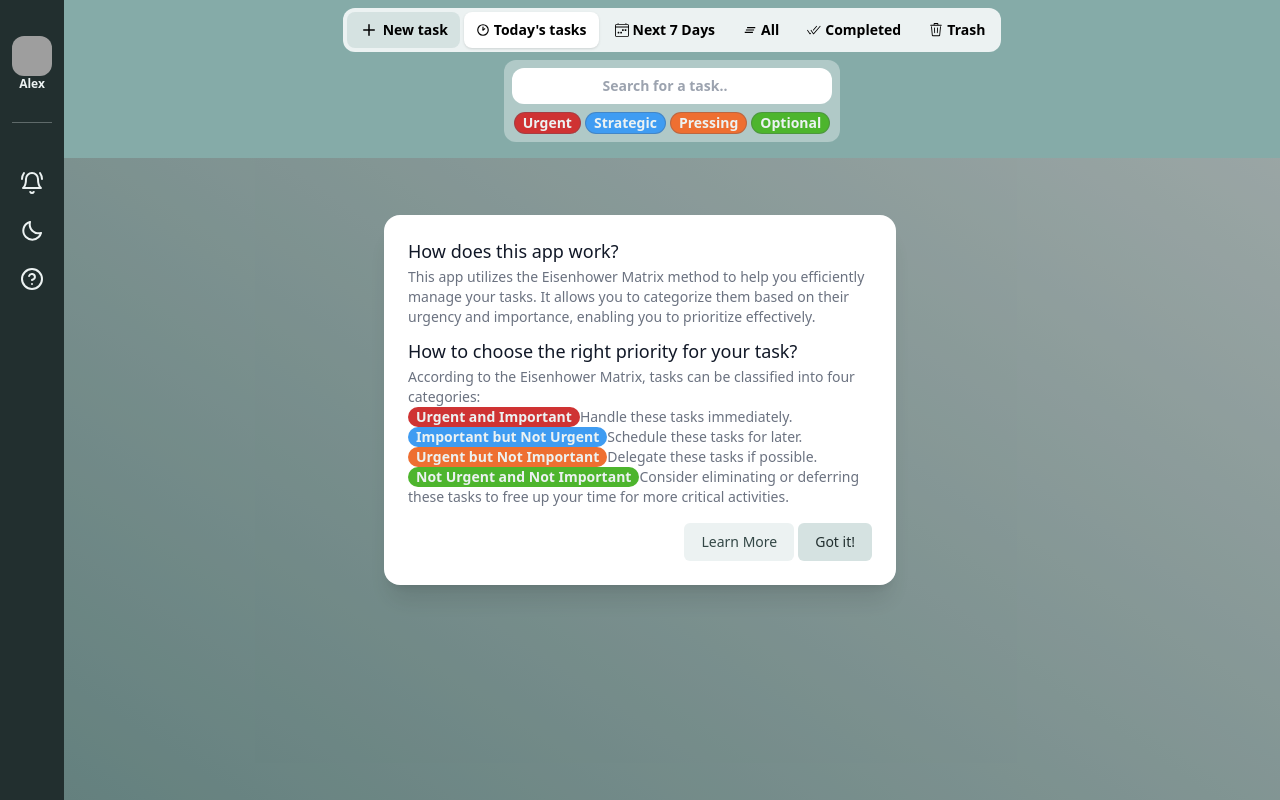
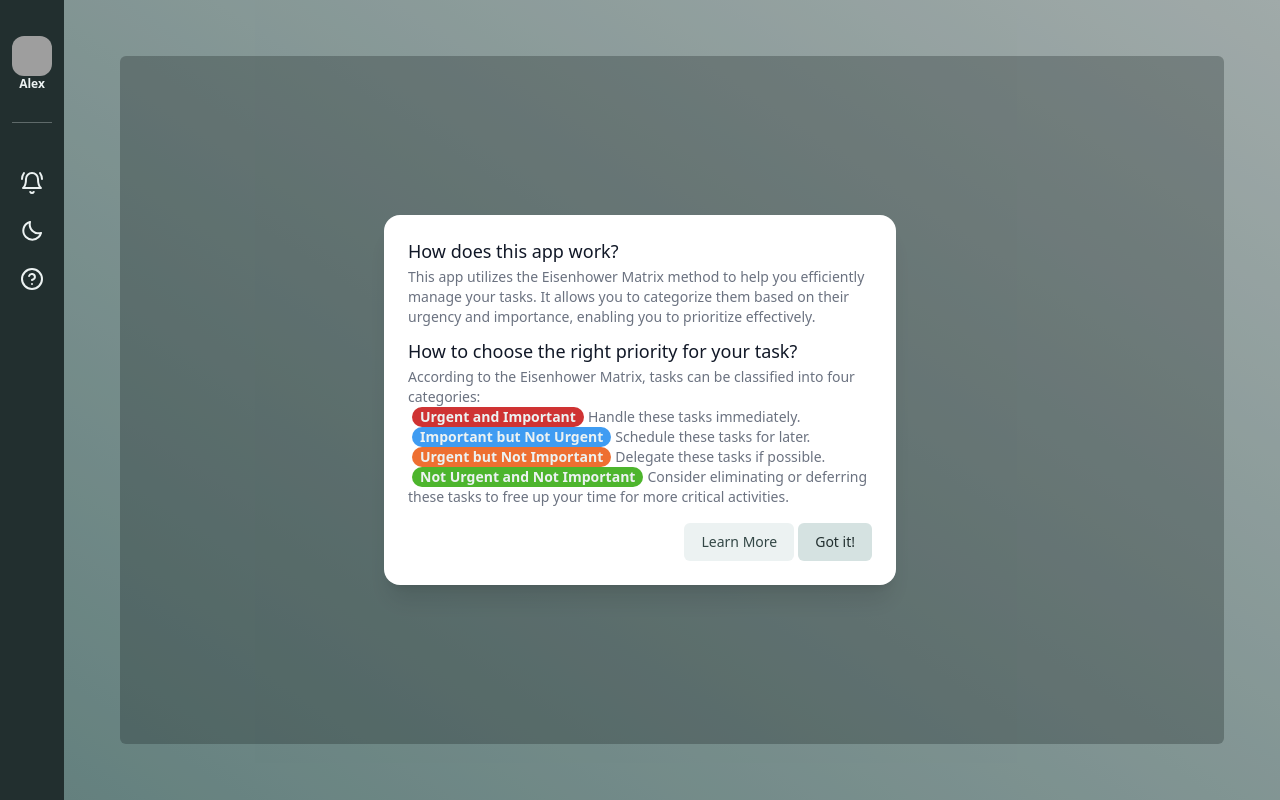
Before and after one commit to Alex6n/todo-list-app, a React (Create React App) app: page / in a window 1280 px wide. Both pictures are taken after a click on the button 32 px from the left and 279 px from the top of the page. Built offline with nearby package versions, Linux system fonts and the light colour scheme; grey boxes are pictures that could not be loaded.

Commit message:
preparing profile settings

```diff
--- a/src/components/Main.js
+++ b/src/components/Main.js
@@ -1,97 +1,10 @@
-import { Tab } from '@headlessui/react'
-import Tabs from './tasks/Tabs'
-import Filters from './tasks/Filters'
-import Empty from './tasks/Empty'
-import Tasks from './tasks/Tasks'
-import Edit from './tasks/Edit'
-import { useSelector } from 'react-redux'
-
+import Profile from './account/Profile';
+import Loader from './tasks/Loader'
 
 export default function Main() {
-  const { urgent, strategic, pressing, optional, search } = useSelector(state => state.filters)
-  const tasksX = useSelector(state => state.tasks.list);
-  const todaysDate = new Date().toISOString().slice(0, 10)
-
-  const tasks = tasksX.filter(task => JSON.stringify(task).toLowerCase().includes(search.toLowerCase()));
-
-
-  const filterTasks = (taskList, filters) => {
-    return taskList.filter(task => {
-      switch (true) {
-        case filters.urgent && task.Priority == 'Urgent': return true
-        case filters.strategic && task.Priority == 'Strategic': return true
-        case filters.pressing && task.Priority == 'Pressing': return true
-        case filters.optional && task.Priority == 'Optional': return true
-      }
-    });
-  };
-
-  const allTasks = filterTasks(tasks, { urgent, strategic, pressing, optional }).filter(tasks => !tasks.Trash && !tasks.Completed)
-
-  const todayTasks = allTasks.filter(task => task.ExpectedBy == todaysDate)
-  const weekTasks = allTasks.filter(task => new Date(task.ExpectedBy).getTime() < (new Date(todaysDate).getTime() + 604800000))
-
-  const completedTasks = filterTasks(tasks, { urgent, strategic, pressing, optional }).filter(tasks => !tasks.Trash && tasks.Completed)
-  const deletedTasks = filterTasks(tasks, { urgent, strategic, pressing, optional }).filter(tasks => tasks.Trash)
-
   return (
     <div className="bg-gradient-to-tr from-azure-radiance-400 to-azure-radiance-200 h-screen w-screen overflow-auto">
-
-      <Tab.Group>
-        <div className="sticky z-30 flex flex-col items-center pb-4 top-0 bg-azure-radiance-400">
-          <Tabs />
-          <Filters />
-        </div>
-        <Tab.Panels>
-          <Tab.Panel>
-            <div className="flex flex-wrap gap-3">
-              <div className="m-auto">
-                {todayTasks.length == 0 ? <div className='mt-28'><Empty text='No tasks for today!' /></div> :
-                  todayTasks.map((task, index) => {
-                    return task.State == 'show' ? (<Tasks key={index} task={task} />) : (<Edit key={index} task={task} />)
-                  })}
-              </div>
-            </div>
-          </Tab.Panel>
-          <Tab.Panel>
-            <div className="flex flex-wrap gap-3">
-              <div className="m-auto">
-                {weekTasks.length == 0 ? <div className='mt-28'><Empty text='No tasks for this week!' /></div> :
-                  weekTasks.map((task, index) => {
-                    return task.State == 'show' ? (<Tasks key={index} task={task} />) : (<Edit key={index} task={task} />)
-                  })}
-              </div>
-                      </div>
-          </Tab.Panel>
-          <Tab.Panel>
-            <div className="flex flex-wrap gap-3">
-              <div className="m-auto">
-                {allTasks.length == 0 ? <div className='mt-28'><Empty text='looks like your task list is empty!' /></div> :
-                  allTasks.map((task, index) => {
-                    return task.State == 'show' ? (<Tasks key={index} task={task} />) : (<Edit key={index} task={task} />)
-                  })}
-              </div>
-            </div>
-          </Tab.Panel>
-          <Tab.Panel>
-            <div className="flex flex-wrap gap-3">
-              <div className="m-auto">
-                {completedTasks.length == 0 ? <div className='mt-28'><Empty text="you haven't completed any task!" /></div> :
-                  completedTasks.map((task, index) => { return (<Tasks key={index} task={task} catogery={'completed'} />) })}
-              </div>
-            </div>
-          </Tab.Panel>
-          <Tab.Panel>
-            <div className="flex flex-wrap gap-3">
-              <div className="m-auto">
-                {deletedTasks.length == 0 ? <div className='mt-28'><Empty text="the trash bin is empty!" /></div> :
-                  deletedTasks.map((task, index) => { return (<Tasks key={index} task={task} catogery={'trash'} />) })}
-              </div>
-            </div>
-          </Tab.Panel>
-        </Tab.Panels>
-      </Tab.Group>
-
+      <Profile />
     </div>
 
   );
--- a/src/components/SideMenu.js
+++ b/src/components/SideMenu.js
@@ -9,7 +9,7 @@ function SideMenu() {
   const username = 'Alex'//useSelector((state) => state.user.username);
 
   return (
-    <div className="z-40 sticky h-screen p-3 w-16 bg-azure-radiance-950 text-azure-radiance-100">
+    <div className="z-40 h-screen p-3 w-16 bg-azure-radiance-950 text-azure-radiance-100">
       {/* User Section */}
       <div className="flex justify-center border-b border-opacity-30 border-azure-radiance-100 pt-5">
         <Listbox className="mt-1 mb-7">
@@ -21,6 +21,9 @@ function SideMenu() {
             </Listbox.Button>
             <Transition
               as={Fragment}
+              enter="transition ease-in duration-100"
+              enterFrom="opacity-0"
+              enterTo="opacity-100"
               leave="transition ease-in duration-100"
               leaveFrom="opacity-100"
               leaveTo="opacity-0">
--- /dev/null
+++ b/src/components/account/Profile.js
@@ -0,0 +1,8 @@
+
+export default function Profile() {
+  return (
+    <div className="grid grid-col h-full items-center p-5 lg:p-14">
+        <div className="bg-azure-radiance-950/30 rounded-md h-full w-full"></div>
+    </div>
+  )
+}
--- a/src/components/menu/AccountMenu.js
+++ b/src/components/menu/AccountMenu.js
@@ -2,13 +2,13 @@ import { Listbox } from "@headlessui/react";
 
 export default function AccountMenu() {
   return (
-    <div className="fixed left-14 top-0 rounded-lg bg-azure-radiance-200 mt-1 text-center shadow-lg ring-1
+    <div className="fixed ml-1 left-16 top-8 overflow-hidden rounded-lg text-black font-semibold bg-azure-radiance-200 mt-1 text-center shadow-lg ring-1
        ring-black ring-opacity-5 focus:outline-none sm:text-sm">
-      <Listbox.Option className="cursor-default select-none py-2 hover:urgent hover:text-white" value="Urgent">
+      <Listbox.Option className="cursor-default select-none p-2 hover:bg-azure-radiance-950 hover:text-white" value="Urgent">
         Profile</Listbox.Option>
-      <Listbox.Option className="cursor-default select-none py-2 hover:strategic hover:text-white" value="Strategic">
+      <Listbox.Option className="cursor-default select-none p-2 hover:bg-azure-radiance-950 hover:text-white" value="Strategic">
         Settings</Listbox.Option>
-      <Listbox.Option className="cursor-default select-none py-2 hover:pressing hover:text-white" value="Pressing">
+      <Listbox.Option className="cursor-default select-none p-2 hover:bg-red-950 hover:text-white" value="Pressing">
         Logout</Listbox.Option>
     </div>
   )
--- a/src/components/menu/Help.js
+++ b/src/components/menu/Help.js
@@ -59,13 +59,13 @@ export default function Help() {
                   <div className="mt-1 mb-3">
                     <p className="text-sm text-gray-500 whitespace-pre-wrap">According to the Eisenhower Matrix,
                       tasks can be classified into four categories:<br className="mb-2"/>
-                      <div className="badge urgent inline-block">Urgent and Important</div>
+                      <div className="badge urgent inline-block mx-1">Urgent and Important</div>
                       Handle these tasks immediately.<br className="mb-2" />
-                      <div className="badge strategic inline-block">Important but Not Urgent</div>
+                      <div className="badge strategic inline-block mx-1">Important but Not Urgent</div>
                       Schedule these tasks for later.<br className="mb-2" />
-                      <div className="badge pressing inline-block">Urgent but Not Important</div>
+                      <div className="badge pressing inline-block mx-1">Urgent but Not Important</div>
                       Delegate these tasks if possible.<br className="mb-2" />
-                      <div className="badge optional inline-block">Not Urgent and Not Important</div>
+                      <div className="badge optional inline-block mx-1">Not Urgent and Not Important</div>
                       Consider eliminating or deferring these tasks to free up your time
                       for more critical activities.
                     </p>
--- /dev/null
+++ b/src/components/tasks/Loader.js
@@ -0,0 +1,91 @@
+import { Tab } from '@headlessui/react'
+import Tabs from './Tabs'
+import Filters from './Filters'
+import Empty from './Empty'
+import Tasks from './Tasks'
+import Edit from './Edit'
+import { useSelector } from 'react-redux'
+
+export default function Loader() {
+    const { urgent, strategic, pressing, optional, search } = useSelector(state => state.filters)
+    const tasksX = useSelector(state => state.tasks.list);
+    const todaysDate = new Date().toISOString().slice(0, 10)
+
+    const tasks = tasksX.filter(task => JSON.stringify(task).toLowerCase().includes(search.toLowerCase()));
+
+
+    const filterTasks = (taskList, filters) => {
+        return taskList.filter(task => {
+        switch (true) {
+            case filters.urgent && task.Priority == 'Urgent': return true
+            case filters.strategic && task.Priority == 'Strategic': return true
+            case filters.pressing && task.Priority == 'Pressing': return true
+            case filters.optional && task.Priority == 'Optional': return true
+        }
+        });
+    };
+
+    const allTasks = filterTasks(tasks, { urgent, strategic, pressing, optional }).filter(tasks => !tasks.Trash && !tasks.Completed)
+
+    const todayTasks = allTasks.filter(task => task.ExpectedBy == todaysDate)
+    const weekTasks = allTasks.filter(task => new Date(task.ExpectedBy).getTime() < (new Date(todaysDate).getTime() + 604800000))
+
+    const completedTasks = filterTasks(tasks, { urgent, strategic, pressing, optional }).filter(tasks => !tasks.Trash && tasks.Completed)
+    const deletedTasks = filterTasks(tasks, { urgent, strategic, pressing, optional }).filter(tasks => tasks.Trash)
+  return (
+    <Tab.Group>
+    <div className="sticky z-30 flex flex-col items-center pb-4 top-0 bg-azure-radiance-400">
+      <Tabs />
+      <Filters />
+    </div>
+    <Tab.Panels>
+      <Tab.Panel>
+        <div className="flex flex-wrap gap-3">
+          <div className="m-auto">
+            {todayTasks.length == 0 ? <div className='mt-28'><Empty text='No tasks for today!' /></div> :
+              todayTasks.map((task, index) => {
+                return task.State == 'show' ? (<Tasks key={index} task={task} />) : (<Edit key={index} task={task} />)
+              })}
+          </div>
+        </div>
+      </Tab.Panel>
+      <Tab.Panel>
+        <div className="flex flex-wrap gap-3">
+          <div className="m-auto">
+            {weekTasks.length == 0 ? <div className='mt-28'><Empty text='No tasks for this week!' /></div> :
+              weekTasks.map((task, index) => {
+                return task.State == 'show' ? (<Tasks key={index} task={task} />) : (<Edit key={index} task={task} />)
+              })}
+          </div>
+                  </div>
+      </Tab.Panel>
+      <Tab.Panel>
+        <div className="flex flex-wrap gap-3">
+          <div className="m-auto">
+            {allTasks.length == 0 ? <div className='mt-28'><Empty text='looks like your task list is empty!' /></div> :
+              allTasks.map((task, index) => {
+                return task.State == 'show' ? (<Tasks key={index} task={task} />) : (<Edit key={index} task={task} />)
+              })}
+          </div>
+        </div>
+      </Tab.Panel>
+      <Tab.Panel>
+        <div className="flex flex-wrap gap-3">
+          <div className="m-auto">
+            {completedTasks.length == 0 ? <div className='mt-28'><Empty text="you haven't completed any task!" /></div> :
+              completedTasks.map((task, index) => { return (<Tasks key={index} task={task} catogery={'completed'} />) })}
+          </div>
+        </div>
+      </Tab.Panel>
+      <Tab.Panel>
+        <div className="flex flex-wrap gap-3">
+          <div className="m-auto">
+            {deletedTasks.length == 0 ? <div className='mt-28'><Empty text="the trash bin is empty!" /></div> :
+              deletedTasks.map((task, index) => { return (<Tasks key={index} task={task} catogery={'trash'} />) })}
+          </div>
+        </div>
+      </Tab.Panel>
+    </Tab.Panels>
+  </Tab.Group>
+  )
+}
--- a/src/components/tasks/NewTask.js
+++ b/src/components/tasks/NewTask.js
@@ -112,7 +112,7 @@ export default function NewTask() {
                   <input type="file" id="myfile" name="myfile" />
                 </div>
                 <div className="flex flex-col">
-                  <a onClick={newTaskHandler} className={`special-tab ${title.length > 0 || 'cursor-not-allowed'}`}>
+                  <a onClick={newTaskHandler} className={`special-tab ${title.length > 0? 'cursor-pointer' : 'cursor-not-allowed'}`}>
                     <PlusCircleIcon className='icon' />Create a new task
                   </a>
                 </div>
```
